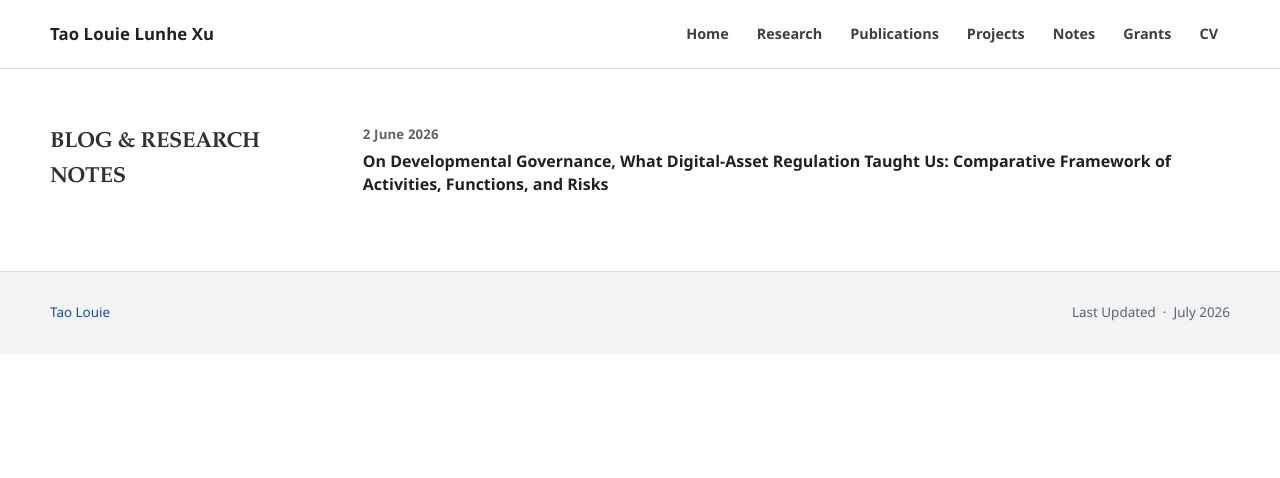
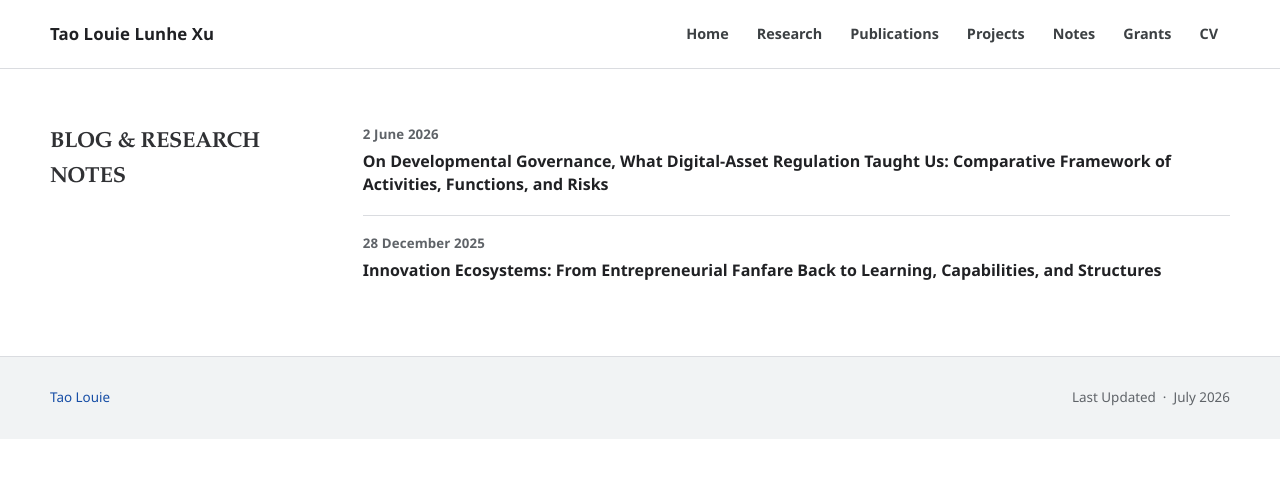
Before and after one commit to taocxu/taocxu.github.io, a Jekyll site: the page notes/index-preview.html, which Jekyll copies as it is, in a window 1280 px wide. Shown: the top 478 px of the page. Built offline with Jekyll 4.4.1, drawn with Linux system fonts in a browser that asks for light colours.

Commit message:
Show both notes in archive preview

```diff
--- a/notes/index-preview.html
+++ b/notes/index-preview.html
@@ -37,6 +37,10 @@
               <time class="note-date" datetime="2026-06-02">2 June 2026</time>
               <h2 class="note-preview-title"><a href="on-developmental-governance-preview.html">On Developmental Governance, What Digital-Asset Regulation Taught Us: Comparative Framework of Activities, Functions, and Risks</a></h2>
             </article>
+            <article class="note-preview">
+              <time class="note-date" datetime="2025-12-28">28 December 2025</time>
+              <h2 class="note-preview-title"><a href="innovation-ecosystems-preview.html">Innovation Ecosystems: From Entrepreneurial Fanfare Back to Learning, Capabilities, and Structures</a></h2>
+            </article>
           </div>
         </div>
       </div>
```
